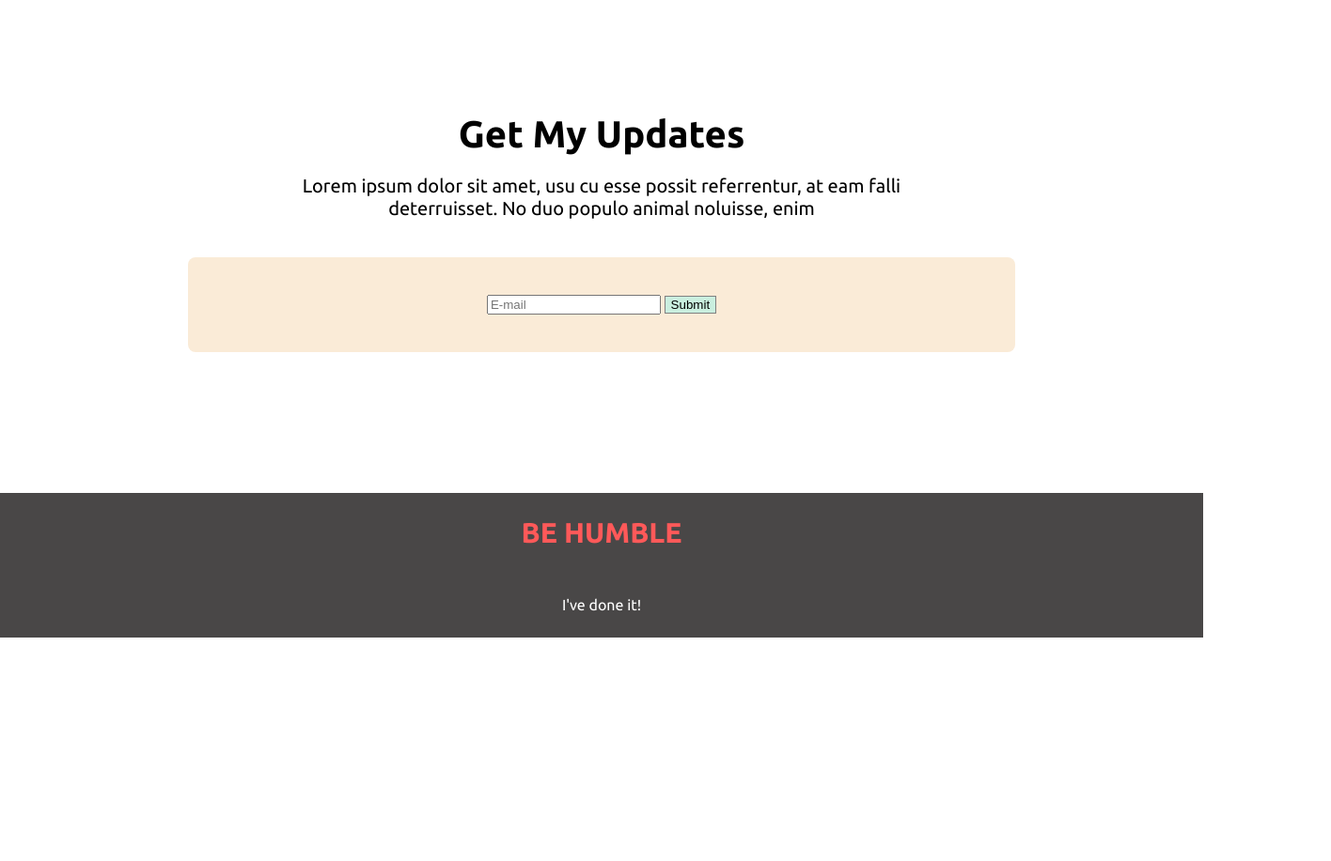
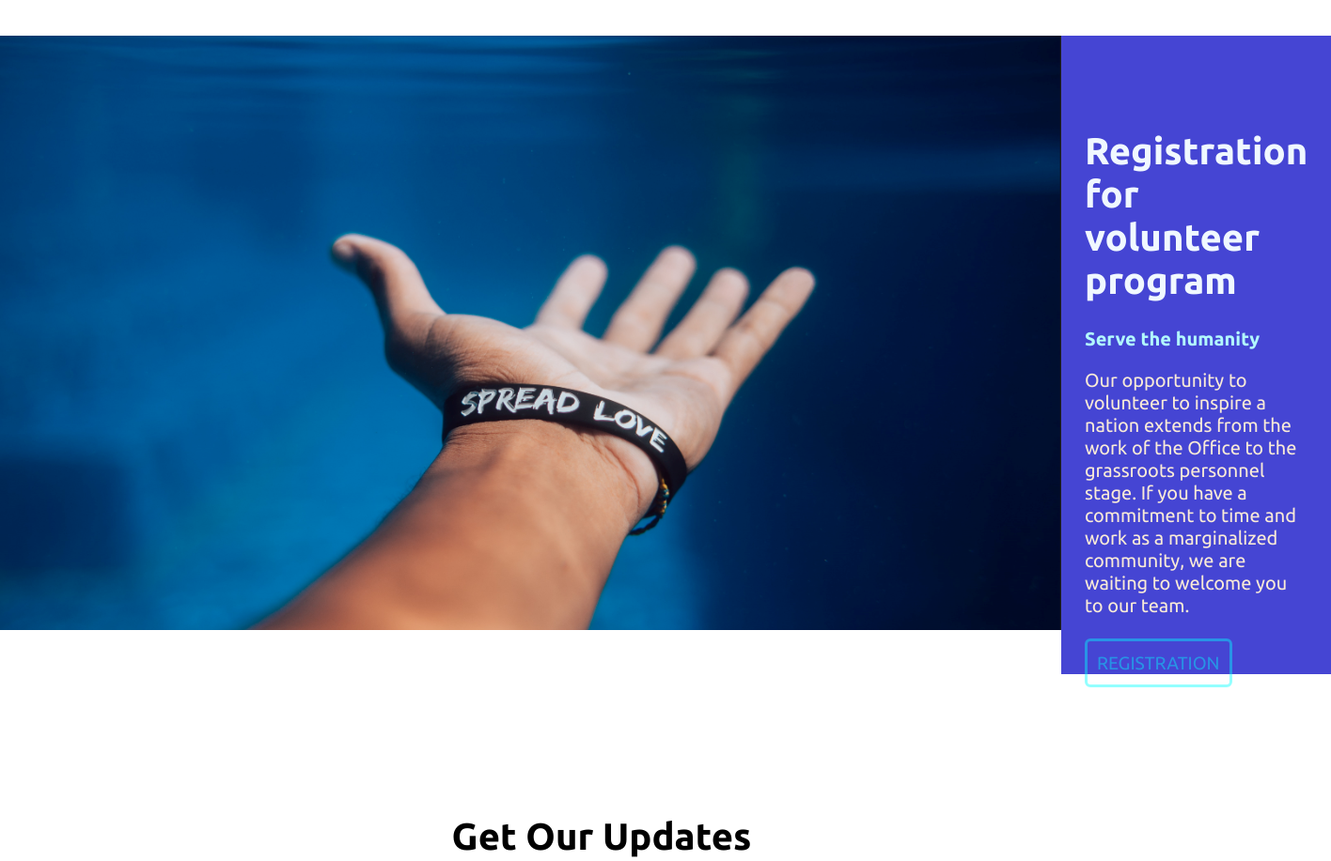
Before and after one commit to rawnaqul/assignment-i, a plain HTML site: page index.html in a window 1280 px wide. Shown: the part 3420-4337 px from the top of the page at 94% size, 1416 px wide, since content can reach past the window. Before the commit the page ends 4099 px from the top, so only its background shows below. Drawn offline with Linux system fonts and the light colour scheme.

Commit message:
done-forever

```diff
--- a/index.html
+++ b/index.html
@@ -119,10 +119,31 @@
             </div>
         </div>
     </section>
+    <br>
+    <section>
+        <div class="flex-last">
+            <div>
+                <img id="width-half" src="images/new-section.png" alt="">
+            </div>
+
+            <br>
+
+            <div id="regi-text">
+                <h3 id="color-change">Registration for volunteer program</h3>
+                <h4 id="color-mod">Serve the humanity</h4>
+                <p id="kinaamdibo">Our opportunity to volunteer to inspire a nation extends from the work of the Office
+                    to the
+                    grassroots personnel stage. If you have a commitment to time and work as a marginalized community,
+                    we are waiting to welcome you to our team.</p>
+                <br>
+                <a class="button-link-prime-last" href="google.com">REGISTRATION</a>
+            </div>
+        </div>
+    </section>
     <section class="cta-section">
         <div class="container-ii">
             <div id="alignment-div">
-                <h3>Get My Updates</h3>
+                <h3>Get Our Updates</h3>
                 <p id="width-handler">Lorem ipsum dolor sit amet, usu cu esse possit referrentur, at eam falli
                     deterruisset. No duo populo
                     animal noluisse, enim</p>
--- a/style.css
+++ b/style.css
@@ -213,5 +213,38 @@ h5 {
 
 .input-button {
     border: 1px solid grey;
-    background-color: rgba(0, 255, 255, 0.192);
+    background-color: #00ffff31;
 }
+
+.flex-last {
+    display: flex;
+}
+
+#regi-text {
+    padding-top: 60px;
+    padding-left: 25px;
+    padding-right: 25px;
+    background-color: rgba(25, 25, 201, 0.808);
+}
+
+.button-link-prime-last {
+    border: solid 3px #00ffff6c;
+    border-radius: 6px;
+    padding: 12px 10px;
+    font-size: larger;
+    color: #00ffff6c;
+    text-align: center;
+    text-decoration: none;
+}
+
+#color-mod {
+    color: rgb(178, 249, 252);
+}
+
+#color-change {
+    color: aliceblue;
+}
+
+#kinaamdibo {
+    color: antiquewhite;
+}
```
